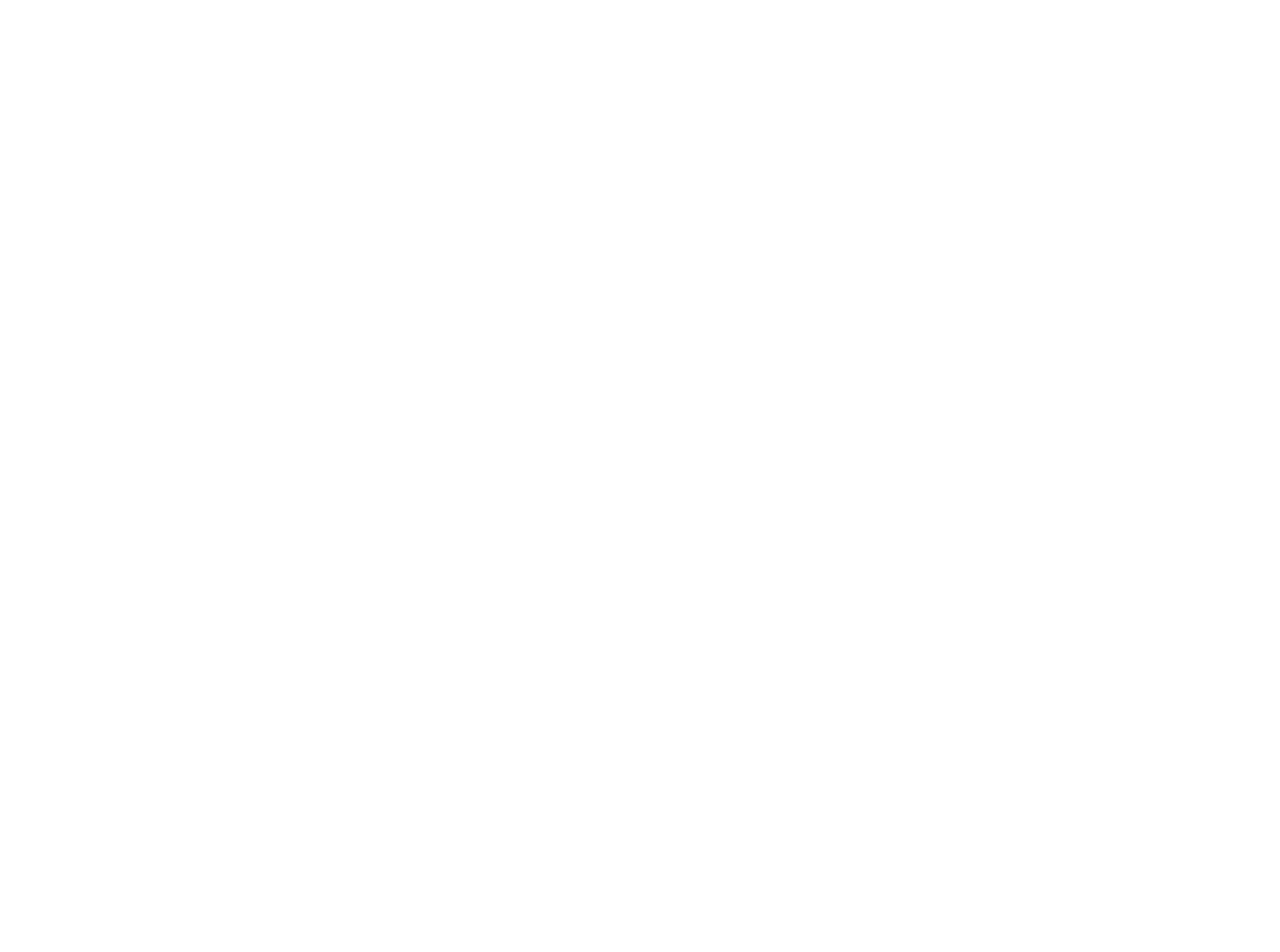
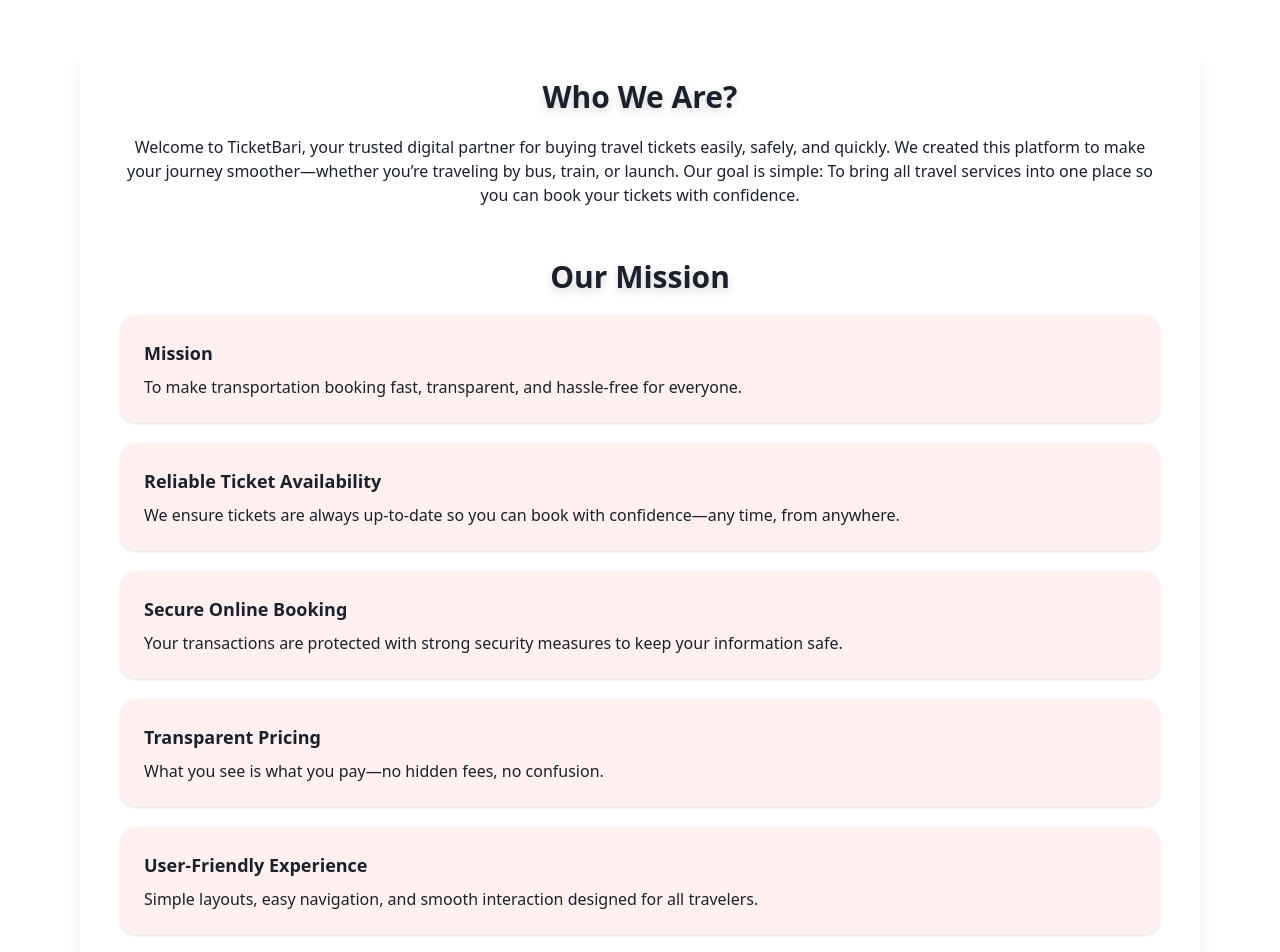
Before and after one commit to tmehnaj/online-ticket-booking-client, a React (Vite) app: page /about in a window 1280 px wide. Shown: the part 100-1052 px from the top of the page. Before the commit the page ends 800 px from the top, so only its background shows below. Built offline with nearby package versions, Linux system fonts and the light colour scheme; no server answers; a web font is replaced by a local one.

Commit message:
create AboutUs component with initial layout

```diff
--- a/src/Components/Shared/Navbar/Navbar.jsx
+++ b/src/Components/Shared/Navbar/Navbar.jsx
@@ -7,12 +7,13 @@
 import { MdDarkMode } from 'react-icons/md';
 import Logo from '../Logo/Logo';
 import Container from '../Container';
+import { ThemeContext } from '../../../Providers/ThemeContext';
 
 const Navbar = () => {
 
   const { user, logOutUser, setLoading, loading } = useContext(AuthContext);
   const navigate = useNavigate();
-  const [theme,setTheme] = useState(localStorage.getItem('theme') || "light");
+  const { theme, handleChangeTheme } = useContext(ThemeContext);
 
 
   const handleLogOut = (e) => {
@@ -25,19 +26,6 @@
       .catch(err => {
          console.log(err);
       })
-  }
-
-   //theme change
-
-    useEffect(() => {
-    const html = document.querySelector('html')
-     html.setAttribute("data-theme", theme)
-     localStorage.setItem("theme", theme)
-  }, [theme])
-
-  const handleChangeTheme = ()=>{
-    const currentTheme = theme === 'dark' ? 'light' : 'dark';
-    setTheme(currentTheme);
   }
 
 
--- a/src/Pages/About/About.jsx
+++ b/src/Pages/About/About.jsx
@@ -1,10 +1,69 @@
 import React from 'react';
+import Container from '../../Components/Shared/Container';
+
+const mission = [
+    {
+        title: "Mission",
+        details: "To make transportation booking fast, transparent, and hassle-free for everyone."
+    },
+     {
+        title: "Reliable Ticket Availability",
+        details: "We ensure tickets are always up-to-date so you can book with confidence—any time, from anywhere."
+    },
+     {
+        title: "Secure Online Booking",
+        details: "Your transactions are protected with strong security measures to keep your information safe."
+    },
+     {
+        title: "Transparent Pricing",
+        details: "What you see is what you pay—no hidden fees, no confusion."
+    },
+     {
+        title: "User-Friendly Experience",
+        details: "Simple layouts, easy navigation, and smooth interaction designed for all travelers."
+    }
+]
 
 const About = () => {
     return (
-        <div>
+        <div className="flex items-center justify-center my-10 md:my-15 ">
+            <title>About Us</title>
+            <Container>
+                <div class=" shadow-xl rounded-2xl text-center p-5 md:p-10 backdrop-blur-lg ">
+                    <h2 className='drop-shadow-lg pb-5 text-dark-blue'>Who We Are?</h2>
+                    <div className='text-base pb-6'>
+                        <p>
+                            Welcome to TicketBari, your trusted digital partner for buying travel tickets easily, safely, and quickly.
+                            We created this platform to make your journey smoother—whether you’re traveling by bus, train, or launch.
 
+                            Our goal is simple:
+                            To bring all travel services into one place so you can book your tickets with confidence.
+                        </p>
+                    </div>
+
+                    <div className='my-7'>
+                         <h2 className='drop-shadow-lg pb-5 text-dark-blue'>Our Mission</h2>
+                    <div className='text-base pb-6'>
+                       {
+                        mission.map(term=> <div className='bg-neutral shadow-sm rounded-2xl p-6 text-left mb-5'>
+                            <h4 className='text-dark-blue mb-2'>{term.title}</h4>
+                            <p>{term.details}</p>
+                        </div>)
+                       }
+                    </div>
+                    </div>
+
+
+                    <div className="border-3 border-secondary rounded-lg p-6 bg-white text-base-content space-y-1">
+                        <h2 className='pb-1 text-dark-blue'>Contact Information</h2>
+                        <p ><strong>Email:</strong> <a href="" className=" hover:underline">ticket_bari@gmail.com</a></p>
+                        <p><strong>Phone:</strong> +8801700000000</p>
+                         <p ><strong>Address:</strong> 123, Dhaka, Bangladesh</p>
+                    </div>
+                </div>
+            </Container>
         </div>
+
     );
 };
 
--- a/src/Pages/Auth/Login.jsx
+++ b/src/Pages/Auth/Login.jsx
@@ -13,11 +13,15 @@
 };
 
 const Login = () => {
-    const { signInUser, googleSignIn, setUser, setLoading } = useContext(AuthContext);
+    const { signInUser, setUser, setLoading, user} = useContext(AuthContext);
     const [error, setError] = useState('');
     const location = useLocation();
     const navigate = useNavigate();
     //   const emailRef = useRef();
+
+  if (user) {
+   return navigate(location?.state || '/');
+  }
 
 
     //  const handleEmailOnChange = (e) => {
--- a/src/Pages/Auth/Register.jsx
+++ b/src/Pages/Auth/Register.jsx
@@ -14,9 +14,14 @@
 const Register = () => {
     const [error, setError] = useState('');
     // const [eye,setEye] = useState(false);
-    const { createUser, setUser, googleSignIn, setLoading } = useContext(AuthContext);
+    const { createUser, setUser, setLoading, user } = useContext(AuthContext);
     const navigate = useNavigate();
     // const location = useLocation();
+
+     if (user) {
+   return navigate(location?.state || '/');
+  }
+
 
     const handleSubmit = (e) => {
         e.preventDefault();
--- a/src/Pages/Errors/ErrorPage.jsx
+++ b/src/Pages/Errors/ErrorPage.jsx
@@ -1,11 +1,13 @@
 import React from 'react';
 import { useNavigate } from 'react-router';
-import errorImg from '../../assets/Error404.jpg'
+import errorImg from '../../assets/404.jpg'
+import Container from '../../Components/Shared/Container';
 
 const ErrorPage = () => {
     const navigate = useNavigate();
     return (
-         <div className='container mx-auto my-10 flex flex-col items-center justify-center space-y-2 min-h-screen text-center'>
+        <Container>
+            <div className='my-10 flex flex-col items-center justify-center space-y-2 min-h-screen text-center'>
                 <title>Error</title>
                 <figure className='max-w-[400px]'>
                     <img src={errorImg} alt="error-404" />
@@ -17,9 +19,8 @@
                     <button onClick={() => { navigate('/') }} className="btn1">Go Home!</button>
 
                 </div>
-
-
             </div>
+        </Container>
     );
 };
 
--- a/src/Pages/Errors/ForbiddenPage.jsx
+++ b/src/Pages/Errors/ForbiddenPage.jsx
@@ -1,10 +1,26 @@
 import React from 'react';
+import { IoIosWarning } from 'react-icons/io';
+import { useNavigate } from 'react-router';
+import Container from '../../Components/Shared/Container';
 
 const ForbiddenPage = () => {
+    const navigate = useNavigate();
     return (
-        <div>
+        <Container>
+            <div className='my-10 flex flex-col items-center justify-center space-y-2 min-h-screen text-center'>
+                <title>Error</title>
+                <div className='max-w-[400px]'>
+                    <IoIosWarning className='h-50 w-50 text-secondary' />
+                </div>
+                <h2 className='font-bold text-3xl'>Oops, page not found!</h2>
+                <p>The page you are looking for is not available.</p>
+                <div className='flex items-center justify-between gap-3'>
+                    <button onClick={() => { navigate(-1) }} className="btn2">Go Back!</button>
+                    <button onClick={() => { navigate('/') }} className="btn1">Go Home!</button>
 
-        </div>
+                </div>
+            </div>
+        </Container>
     );
 };
 
--- /dev/null
+++ b/src/Providers/ThemeContext.jsx
@@ -0,0 +1,3 @@
+import { createContext } from "react";
+
+export const ThemeContext = createContext(null);
--- /dev/null
+++ b/src/Providers/ThemeProvider.jsx
@@ -0,0 +1,31 @@
+import React, { useEffect, useState } from 'react';
+import { ThemeContext } from './ThemeContext';
+
+const ThemeProvider = ({children}) => {
+    const [theme,setTheme] = useState(localStorage.getItem('theme') || "light");
+
+     //theme change
+
+    useEffect(() => {
+    const html = document.querySelector('html')
+     html.setAttribute("data-theme", theme)
+     localStorage.setItem("theme", theme)
+  }, [theme])
+
+  const handleChangeTheme = ()=>{
+    const currentTheme = theme === 'dark' ? 'light' : 'dark';
+    setTheme(currentTheme);
+  }
+
+    const themeValue = {
+        theme,
+        handleChangeTheme,
+    }
+    return (
+       <ThemeContext value={themeValue}>
+        {children}
+       </ThemeContext>
+    );
+};
+
+export default ThemeProvider;
--- a/src/index.css
+++ b/src/index.css
@@ -93,6 +93,10 @@
   @apply font-bold text-xl md:text-2xl
 }
 
+h4{
+   @apply font-bold text-sm md:text-lg
+}
+
 .logo{
     font-family: "TASA Orbiter", sans-serif;
 }
@@ -106,7 +110,7 @@
 
 /* for element */
 nav a  li{
-  @apply text-base-content font-semibold px-2 py-2 mr-3 transition-all duration-300 ease-in-out
+  @apply text-base-content font-semibold px-2 py-2 mr-3 transition-all duration-400 ease-in-out
 }
 
 nav a.active li{
--- a/src/main.jsx
+++ b/src/main.jsx
@@ -6,12 +6,15 @@
 import { router } from './Routes/router.jsx'
 import { Toaster } from 'react-hot-toast'
 import AuthProvider from './Providers/AuthProvider.jsx'
+import ThemeProvider from './Providers/ThemeProvider.jsx'
 
 createRoot(document.getElementById('root')).render(
   <StrictMode>
-   <AuthProvider>
+  <ThemeProvider>
+     <AuthProvider>
       <RouterProvider router={router} />
       <Toaster position='top-right' reverseOrder={false} />
     </AuthProvider>
+  </ThemeProvider>
   </StrictMode>,
 )
```
Also changed, not shown: src/Components/Shared/Loader.jsx (line endings or trailing spaces), src/assets/404.jpg (added), src/assets/Error404.jpg (deleted). Lines whose indentation alone changed are shown as unchanged.
